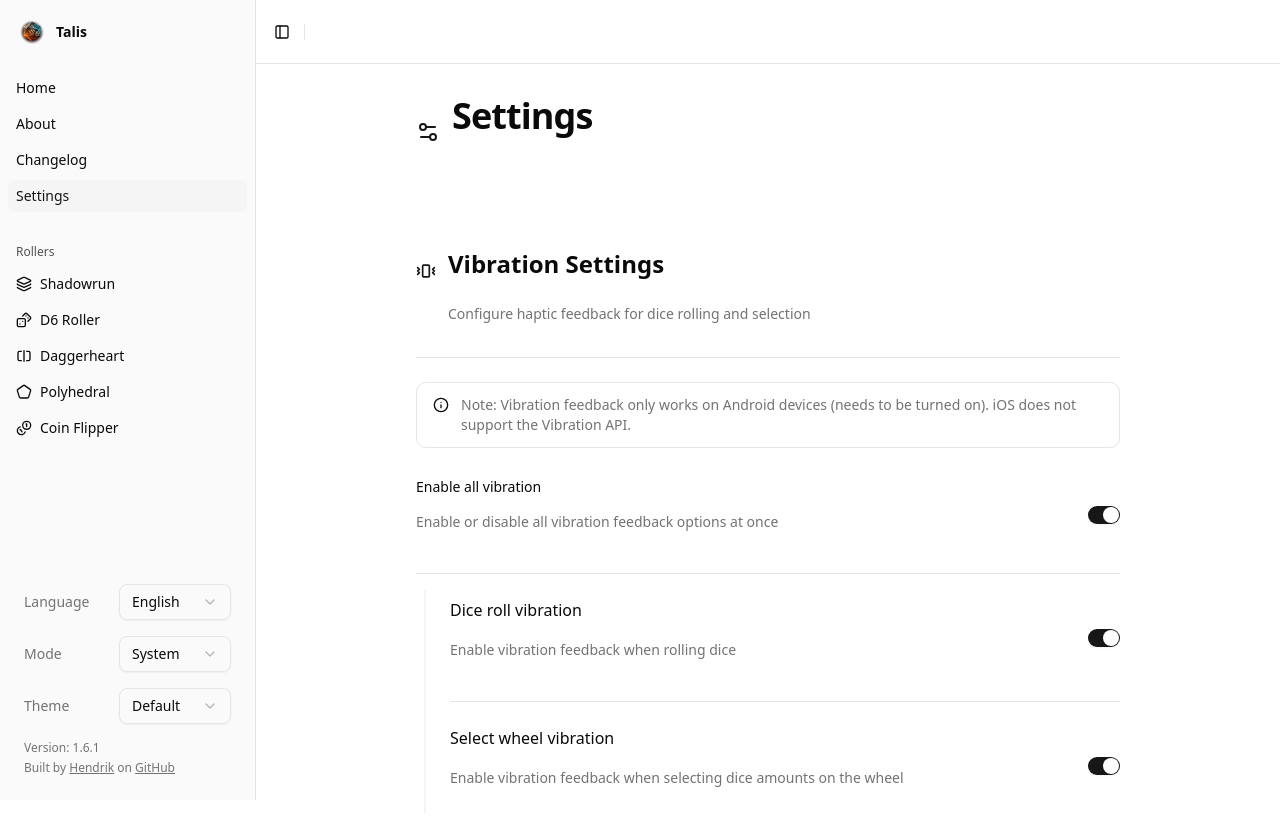
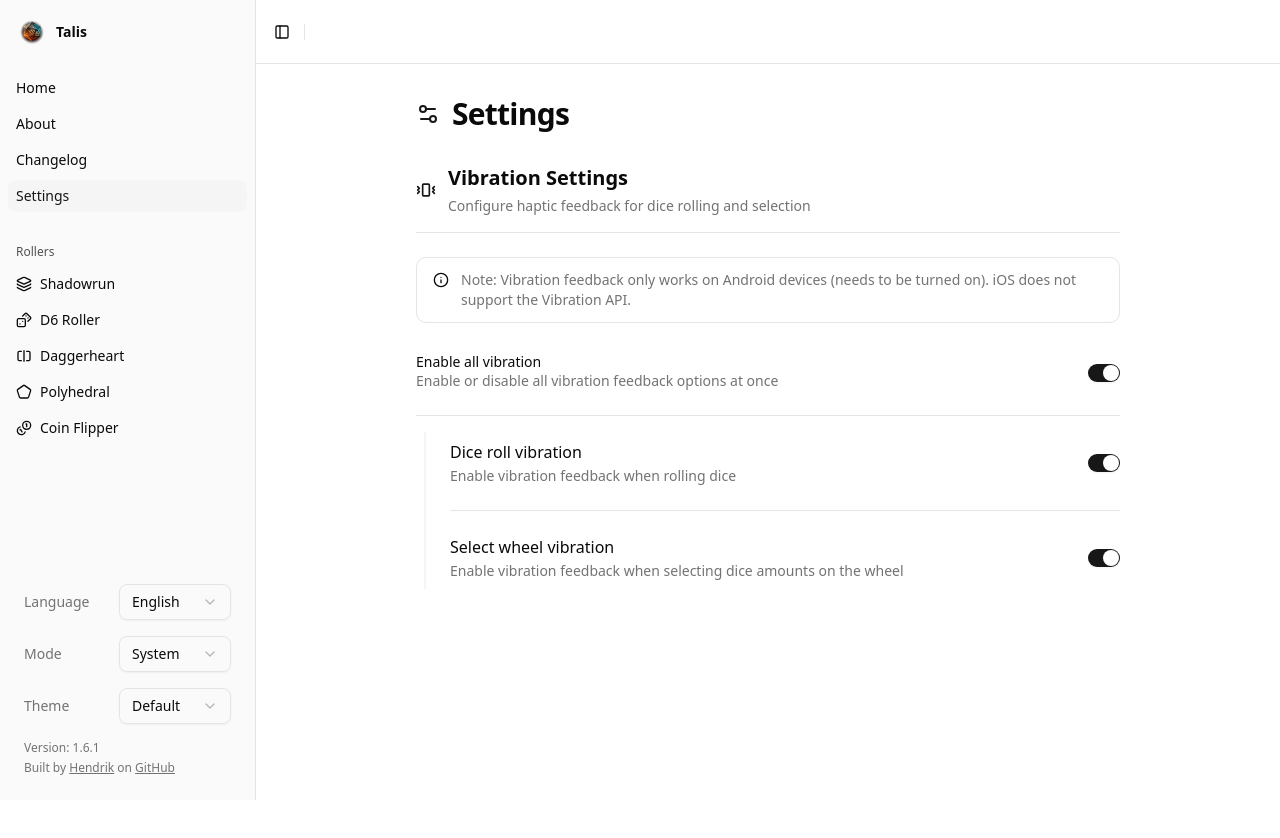
Before and after one commit to HoverBaum/talis, a Next.js app: page /en/pages/settings in a window 1280 px wide. Shown: the top 838 px of the page. After the commit the page ends 800 px from the top, so only its background shows below. Built offline with nearby package versions, Linux system fonts and the light colour scheme.

Commit message:
🔧 remove prose from all pages

```diff
--- a/app/[locale]/pages/layout.tsx
+++ b/app/[locale]/pages/layout.tsx
@@ -4,7 +4,7 @@ export default function AboutLayout({
   children: React.ReactNode
 }) {
   return (
-    <div className="prose prose-sm md:prose-base p-4 md:p-8 max-w-3xl mx-auto">
+    <div className="p-4 md:p-8 max-w-3xl mx-auto">
       {children}
     </div>
   )
```
